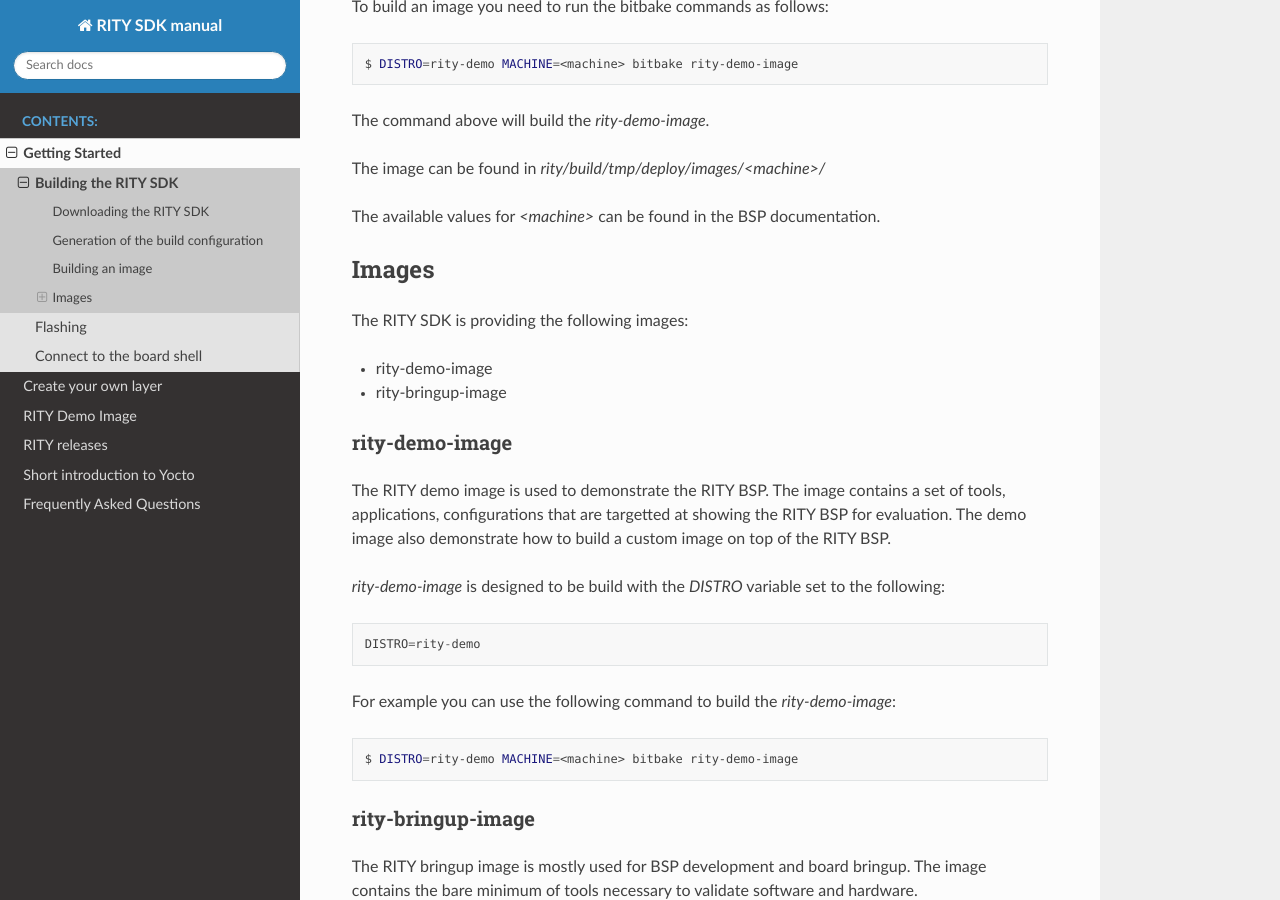
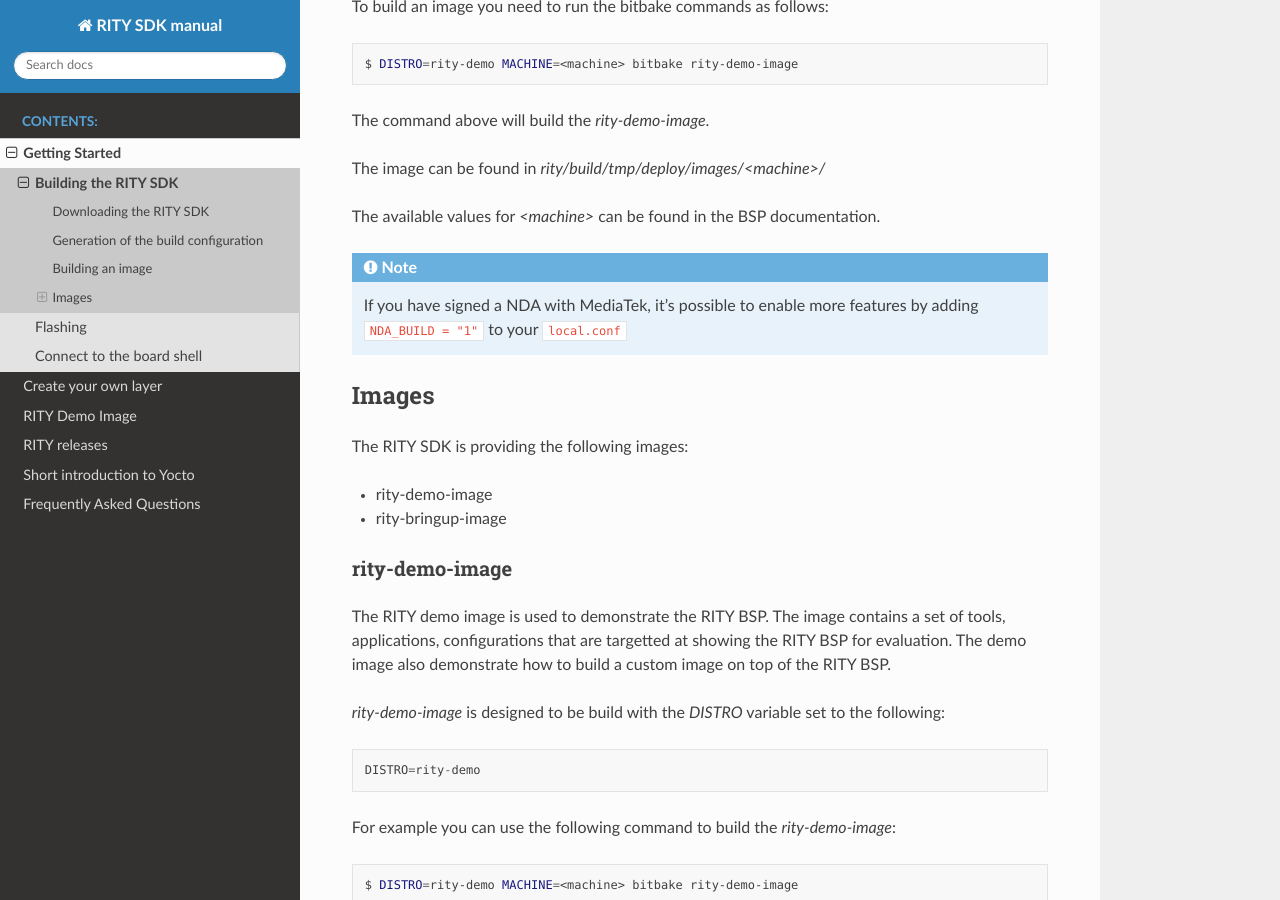
Before and after one commit to via-edge-ai/meta-rity, a Sphinx documentation site: the page built from docs/getting-started/building.rst, in a window 1280 px wide and 900 px high, scrolled down 1057 px. Built offline with Sphinx 7.4.7 and the Read the Docs theme 2.0.0, drawn with Linux system fonts in a browser that asks for light colours.

Commit message:
doc: add instruction on how to build with NDA
since RITY SDK is now public, default image now builds without NDA by default
Users needing packages under NDA agreement should add `NDA_BUILD = "1"` on their
local.conf. Document it.

Issue: AIOT-887

Signed-off-by: Julien STEPHAN <jstephan@baylibre.com>

```diff
--- a/docs/getting-started/building.rst
+++ b/docs/getting-started/building.rst
@@ -62,6 +62,10 @@ The image can be found in `rity/build/tmp/deploy/images/<machine>/`
 
 The available values for `<machine>` can be found in the :doc:`BSP documentation <bsp:boards/index>`.
 
+.. note::
+
+	If you have signed a NDA with MediaTek, it's possible to enable more features by adding ``NDA_BUILD = "1"`` to your ``local.conf``
+
 Images
 ------
 
```
